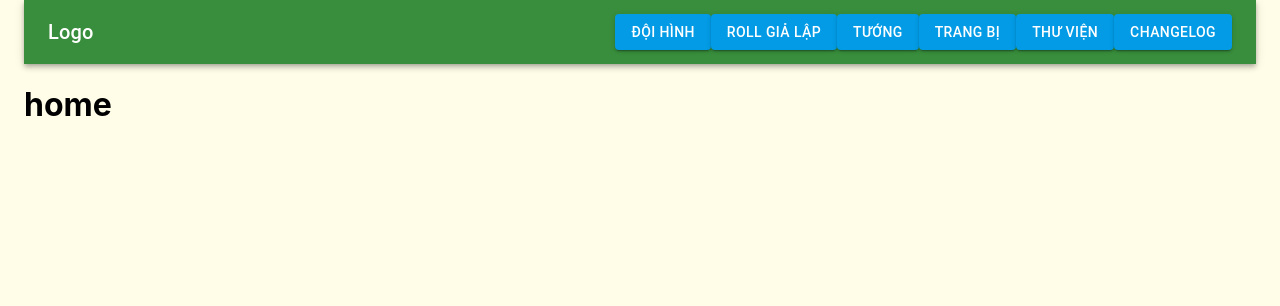
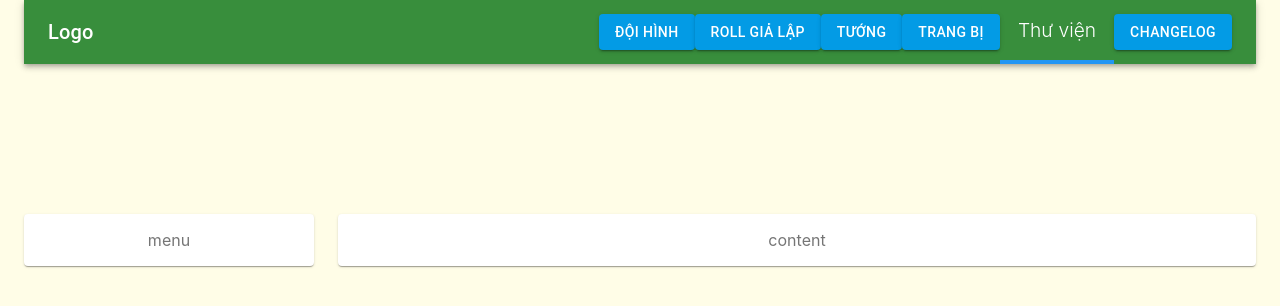
Before and after one commit to suto-tftvn/suto-tftvn.github.io, a React (Create React App) app: page /thu-vien in a window 1280 px wide. Shown: the top 306 px of the page. Built offline with nearby package versions, Linux system fonts and the light colour scheme.

Commit message:
update code

```diff
--- a/package.json
+++ b/package.json
@@ -13,6 +13,7 @@
     "react-dnd": "^10.0.2",
     "react-dnd-html5-backend": "^10.0.2",
     "react-dom": "^16.13.0",
+    "react-router-config": "^5.1.1",
     "react-router-dom": "^5.1.2",
     "react-scripts": "^3.4.0"
   },
--- a/src/App.js
+++ b/src/App.js
@@ -1,31 +1,13 @@
 import React from 'react';
-// import logo from './logo.svg';
 import './App.css';
-import {
-  BrowserRouter as Router,
-  Switch,
-  Route,
-  Link
-} from "react-router-dom";
-import Layout from '../src/components/layout/layout'
-import TeamComps from './pages/team_comps'
+import {BrowserRouter as Router} from "react-router-dom";
+import {routes} from './routes'
+import { renderRoutes } from 'react-router-config'
 
 function App() {
   return (
     <Router>
-      <Layout>
-        <Switch>
-          <Route path="/team-comps">
-            <TeamComps/>
-          </Route>
-          <Route path="/users">
-            <h1>users</h1>
-          </Route>
-          <Route path="/">
-            <h1>home</h1>
-          </Route>
-        </Switch>
-      </Layout>
+      {renderRoutes(routes)}
     </Router>
   );
 }
--- a/src/components/layout/header.js
+++ b/src/components/layout/header.js
@@ -7,10 +7,13 @@ import Button from "@material-ui/core/Button";
 import { Link } from "react-router-dom";
 // import IconButton from '@material-ui/core/IconButton';
 // import MenuIcon from '@material-ui/icons/Menu';
+// import { Redirect } from 'react-router';
+import { useRouter } from "../../until/hook/useRouter"
 
 const useStyles = makeStyles((theme) => ({
   root: {
     flexGrow: 1,
+    height:'64px'
   },
   menuButton: {
     marginRight: theme.spacing(2),
@@ -18,10 +21,28 @@ const useStyles = makeStyles((theme) => ({
   title: {
     flexGrow: 1,
   },
+  menuItem: {
+    color: '#fff',
+    textDecoration: 'none',
+    fontSize: 'larger',
+    fontWeight: '300',
+    height: '60px',
+    padding: '0 18px',
+    lineHeight: '60px',
+    "&:hover": {
+      backgroundColor: '#2196f3',
+      textDecoration: 'underline',
+    }
+  },
+  menuItemActive: {
+    borderBottom: '4px solid #2196f3',
+  }
 }));
 
-export default function Header() {
+export default function Header(props) {
   const classes = useStyles();
+  const router = useRouter();
+  console.log(router);
 
   return (
     <div className={classes.root}>
@@ -34,7 +55,7 @@ export default function Header() {
           <Button color="secondary" variant="contained">Roll Giả lập</Button>
           <Button color="secondary" variant="contained">Tướng</Button>
           <Button color="secondary" variant="contained">Trang bị</Button>
-          <Button color="secondary" variant="contained">Thư viện</Button>
+          <Link className={classes.menuItem + ' ' +classes.menuItemActive} to='/thu-vien'>Thư viện</Link>
           <Button color="secondary" variant="contained">Changelog</Button>
         </Toolbar>
       </AppBar>
--- a/src/components/layout/layout.js
+++ b/src/components/layout/layout.js
@@ -5,6 +5,7 @@ import Header from "./header";
 import { createMuiTheme, ThemeProvider } from "@material-ui/core/styles";
 import green from "@material-ui/core/colors/green";
 import lightBlue from "@material-ui/core/colors/lightBlue";
+import { renderRoutes } from 'react-router-config';
 
 const theme = createMuiTheme({
   palette: {
@@ -18,12 +19,17 @@ const theme = createMuiTheme({
 });
 
 export default function Layout(props) {
+  console.log(props);
   return (
     <React.Fragment>
       <ThemeProvider theme={theme}>
         <Container fixed>
-          <Header />
-          {props.children}
+          <Header router={props.route} />
+          <div style={{height:'150px'}}>
+
+          </div>
+          {/* {props.route} */}
+          {renderRoutes(props.route.routes)}
         </Container>
       </ThemeProvider>
     </React.Fragment>
--- /dev/null
+++ b/src/pages/home/index.js
@@ -0,0 +1,10 @@
+import React from "react";
+
+export default function Home(props) {
+  console.log(props);
+  return (
+      <div>
+          home
+      </div>
+  );
+}
--- /dev/null
+++ b/src/pages/library/index.js
@@ -0,0 +1,32 @@
+import React from "react";
+import { makeStyles } from '@material-ui/core/styles';
+import Paper from '@material-ui/core/Paper';
+import Grid from '@material-ui/core/Grid';
+
+const useStyles = makeStyles((theme) => ({
+    root: {
+      flexGrow: 1,
+    },
+    paper: {
+      padding: theme.spacing(2),
+      textAlign: 'center',
+      color: theme.palette.text.secondary,
+    },
+  }));
+
+export default function Library(props) {
+    console.log(props);
+    const classes = useStyles();
+    return (
+        <div className={classes.root}>
+            <Grid container spacing={3}>
+                <Grid item xs={12} sm={3}>
+                    <Paper className={classes.paper}>menu</Paper>
+                </Grid>
+                <Grid item xs={12} sm={9}>
+                    <Paper className={classes.paper}>content</Paper>
+                </Grid>
+            </Grid>
+        </div>
+    );
+}
--- /dev/null
+++ b/src/routes.js
@@ -0,0 +1,34 @@
+
+import React, { Component } from 'react';
+import Layout from '../src/components/layout/layout'
+import TeamComps from './pages/team_comps'
+import Home from './pages/home'
+import Library from './pages/library'
+import { renderRoutes } from 'react-router-config'
+
+export const routes = [
+    {
+        component: Layout,
+        routes: [
+            {
+                path: '/',
+                exact: true,
+                component: Home
+            },
+            {
+                path: '/thu-vien',
+                component: Library
+            },
+            {
+                path: '/xep-team',
+                component: TeamComps,
+                // routes: [
+                //     {
+                //         path: '/child/:id/grand-child',
+                //         component: GrandChild
+                //     }
+                // ]
+            }
+        ]
+    }
+]
--- /dev/null
+++ b/src/until/hook/useRouter.js
@@ -0,0 +1,32 @@
+import { useMemo } from 'react';
+import { useParams, useLocation, useHistory, useRouteMatch } from 'react-router-dom';
+
+export function useRouter() {
+    const params = useParams();
+    const location = useLocation();
+    const history = useHistory();
+    const match = useRouteMatch();
+
+    // Return our custom router object
+    // Memoize so that a new object is only returned if something changes
+    return useMemo(() => {
+      return {
+        // For convenience add push(), replace(), pathname at top level
+        push: history.push,
+        replace: history.replace,
+        pathname: location.pathname,
+        // Merge params and parsed query string into single "query" object
+        // so that they can be used interchangeably.
+        // Example: /:topic?sort=popular -> { topic: "react", sort: "popular" }
+        // query: {
+        //   ...queryString.parse(location.search), // Convert string to object
+        //   ...params
+        // },
+        // Include match, location, history objects so we have
+        // access to extra React Router functionality if needed.
+        match,
+        location,
+        history
+      };
+    }, [params, match, location, history]);
+  }
```
Also changed, not shown: 1 other file (tests, documents, lock files or other folders).
